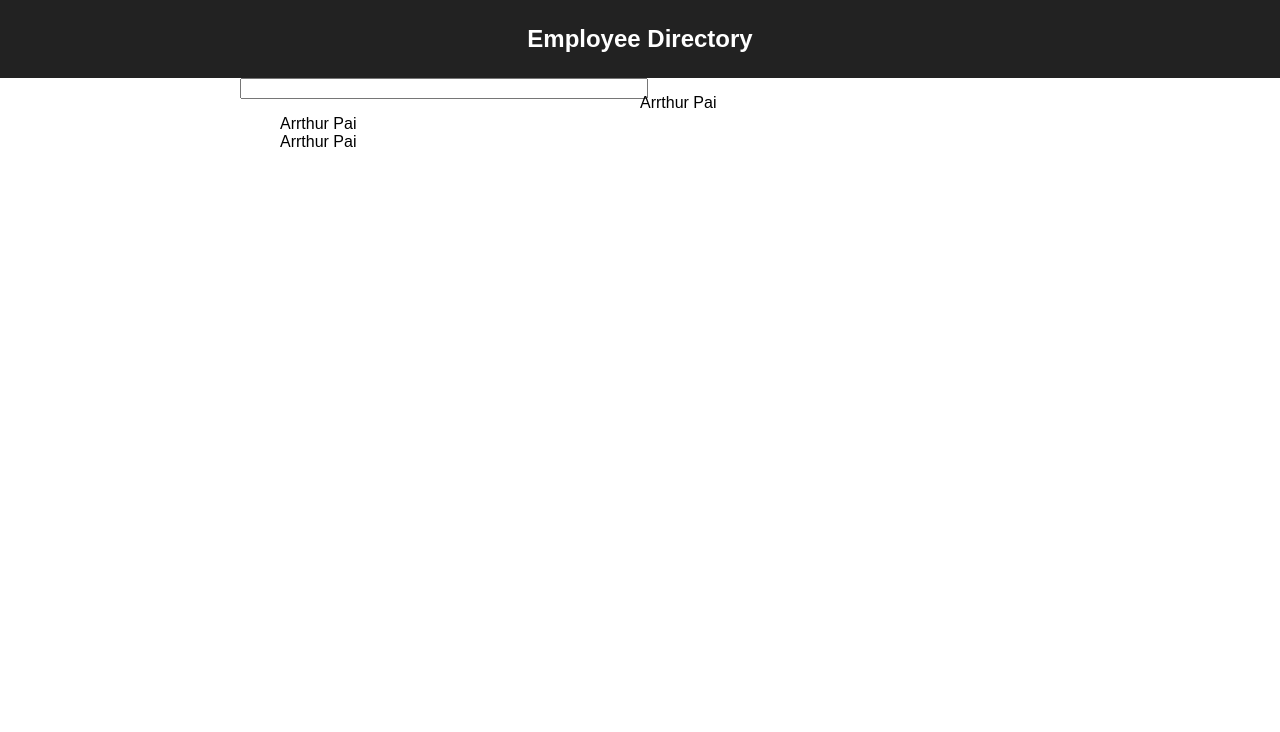
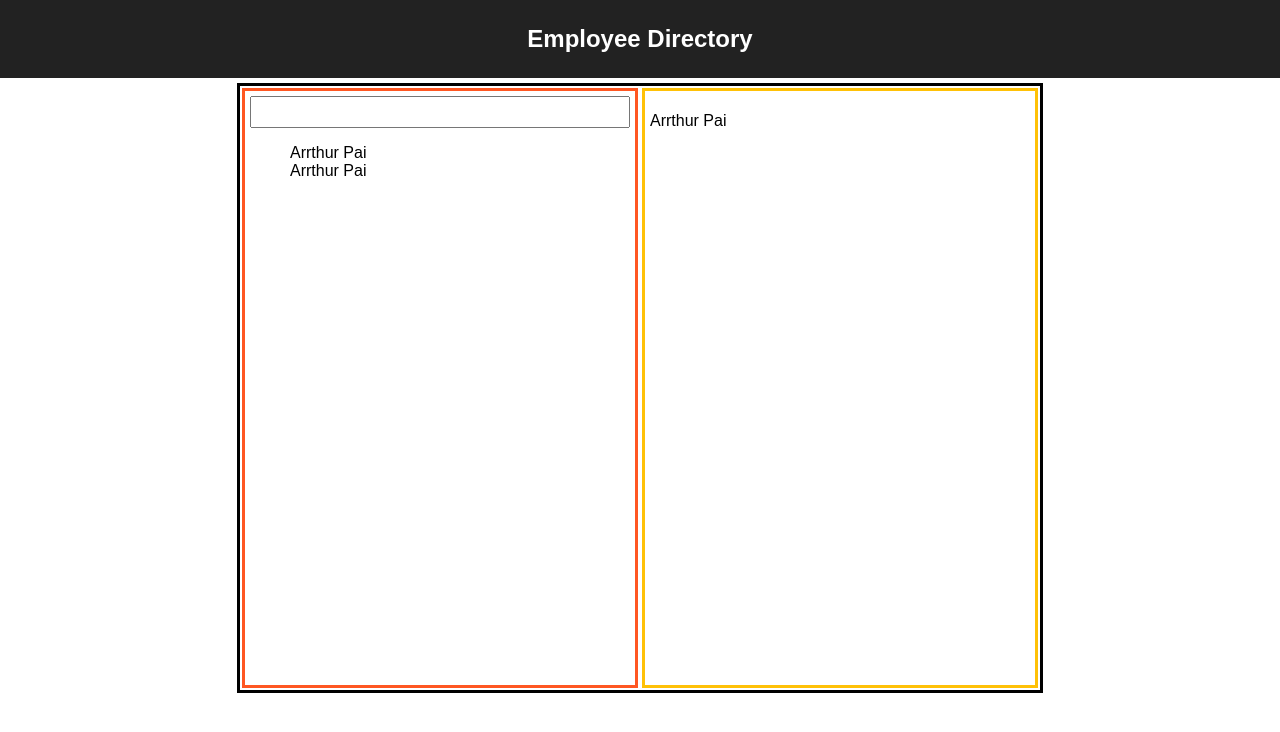
Before and after one commit to ArthurPai/react-contacts, a React (Create React App) app: page / in a window 1280 px wide. Shown: the top 732 px of the page. Built offline with nearby package versions, Linux system fonts and the light colour scheme.

Commit message:
add styles

```diff
--- a/src/components/App.css
+++ b/src/components/App.css
@@ -11,23 +11,39 @@
 
 .contacts {
   width: 800px;
-  margin: auto;
+  margin: 5px auto;
+
+  border-style: solid;
 }
 
 .search-bar {
-  width: 100%;
+  font-size: 16px;
+  width: calc(100% - 14px);
+  height: 28px;
+  padding: 0px 5px;
 }
 
 .contacts-panel {
   display: flex;
+
+  height: 600px;
+  padding: 2px;
 }
 
 .employee-list-panel {
   width: 50%;
+  margin-right: 2px;
+  padding: 5px;
+  border-style: solid;
+  border-color: #ff5722;
 }
 
 .employee-details-panel {
   width: 50%;
+  margin-left: 2px;
+  padding: 5px;
+  border-style: solid;
+  border-color: #ffc107;
 }
 
 .employee-list {
```
